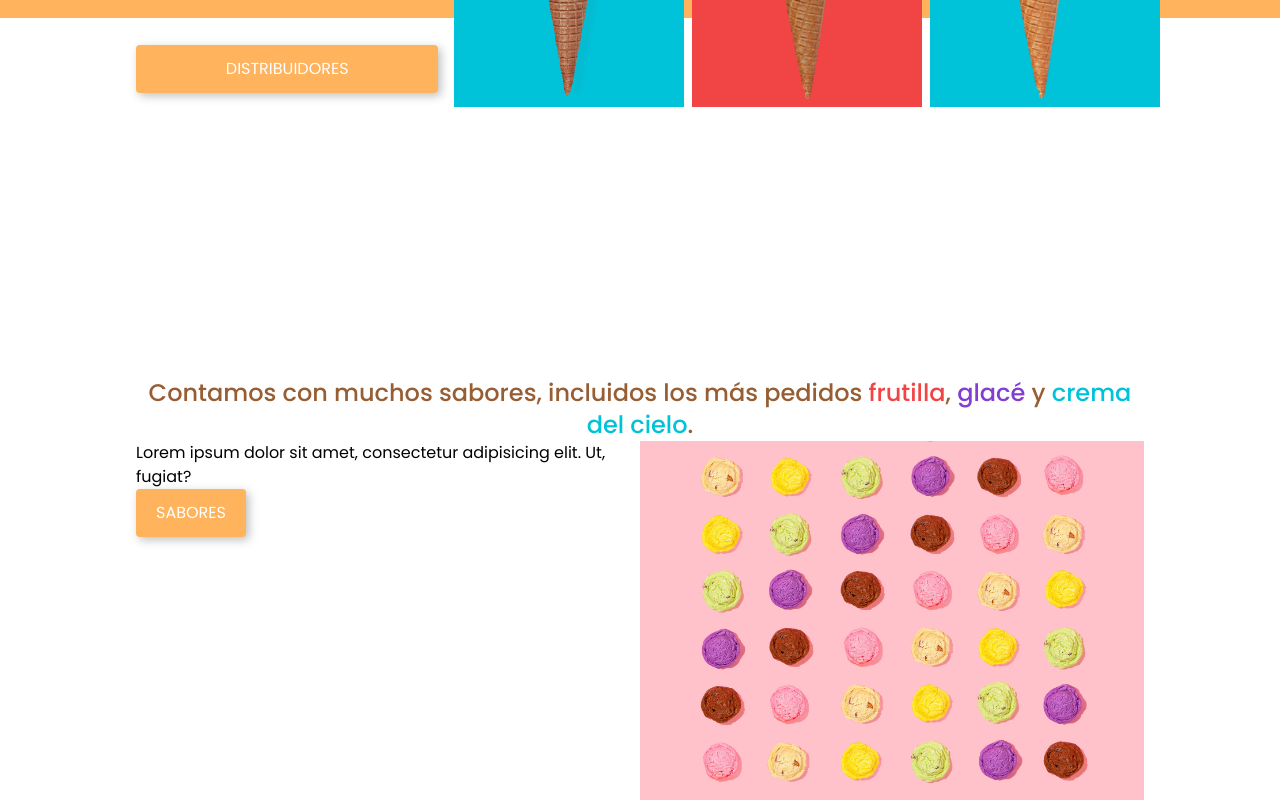
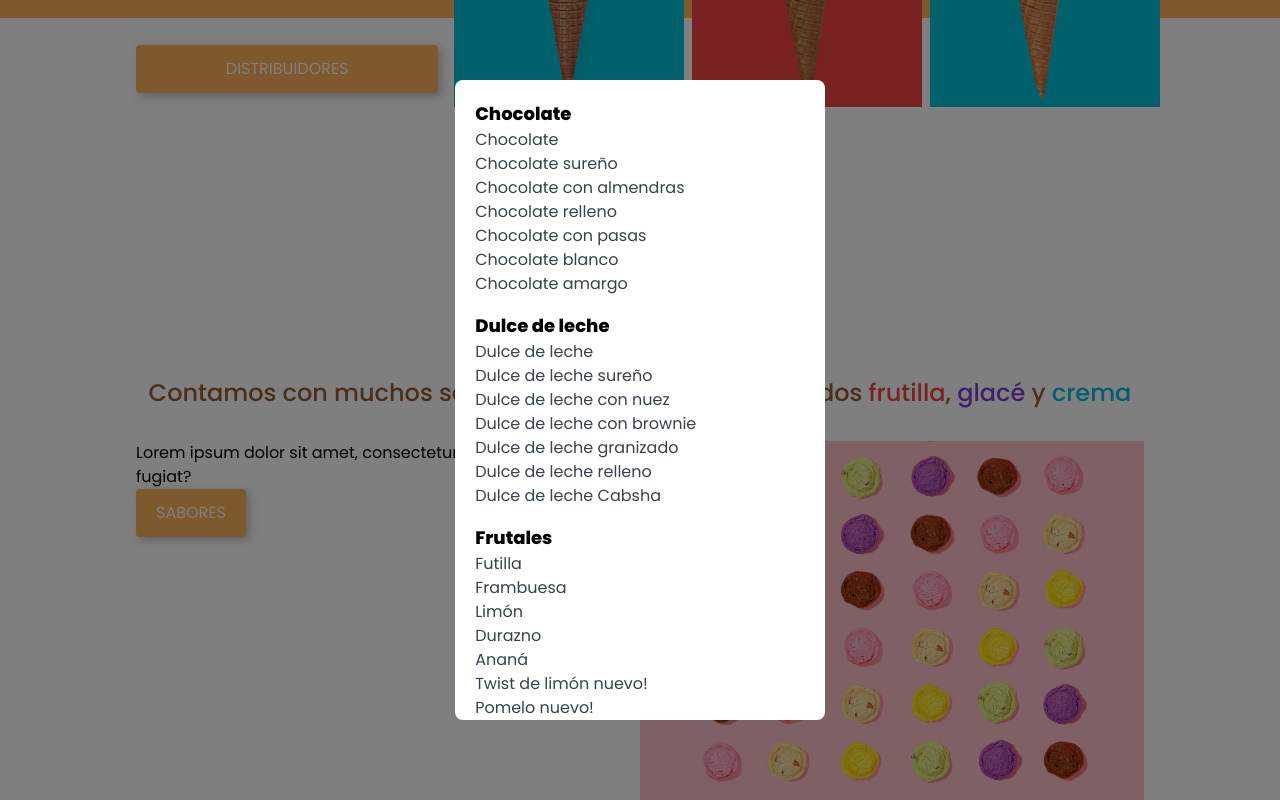
Before and after one commit to JimeBlue/glase-helados, a Nuxt app: page / in a window 1280 px wide. Both pictures are taken after a click on the button "SABORES". Shown: the part 1294-2094 px from the top of the page. Built offline with nearby package versions, Linux system fonts and the light colour scheme.

Commit message:
Create reusable modal and use it for ice cream flavors

```diff
--- /dev/null
+++ b/components/base/Modal.vue
@@ -0,0 +1,54 @@
+<template>
+  <transition name="modal">
+    <div
+      v-if="isVisible"
+      class="fixed inset-0 bg-black bg-opacity-50 flex justify-center items-center"
+      @click.self="closeModal"
+    >
+      <div class="bg-white p-5 rounded-lg max-h-[80vh] overflow-auto">
+        <!-- Loop over categories and flavors -->
+        <div
+          v-for="category in categories"
+          :key="category.category"
+          class="mb-4"
+        >
+          <h3 class="font-bold text-lg">{{ category.category }}</h3>
+          <ul>
+            <li
+              v-for="flavor in category.flavors"
+              :key="flavor"
+              class="text-gray-700"
+            >
+              {{ flavor }}
+            </li>
+          </ul>
+        </div>
+
+        <button class="modal-close-btn" @click="closeModal">Close</button>
+      </div>
+    </div>
+  </transition>
+</template>
+
+<script setup>
+const props = defineProps({
+  isVisible: Boolean,
+  categories: Array,
+})
+const emit = defineEmits(['update:isVisible'])
+
+const closeModal = () => {
+  emit('update:isVisible', false)
+}
+</script>
+
+<style scoped>
+/* Define enter and leave animations */
+.modal-enter-active,
+.modal-leave-active {
+  transition: opacity 0.5s;
+}
+.modal-enter, .modal-leave-to /* .modal-leave-active in <2.1.8 */ {
+  opacity: 0;
+}
+</style>
--- /dev/null
+++ b/composables/ice_cream_flavors.js
@@ -0,0 +1,73 @@
+export const iceCreamFlavors = [
+  {
+    category: 'Chocolate',
+    flavors: [
+      'Chocolate',
+      'Chocolate sureño',
+      'Chocolate con almendras',
+      'Chocolate relleno',
+      'Chocolate con pasas',
+      'Chocolate blanco',
+      'Chocolate amargo',
+    ],
+  },
+  {
+    category: 'Dulce de leche',
+    flavors: [
+      'Dulce de leche',
+      'Dulce de leche sureño',
+      'Dulce de leche con nuez',
+      'Dulce de leche con brownie',
+      'Dulce de leche granizado',
+      'Dulce de leche relleno',
+      'Dulce de leche Cabsha',
+    ],
+  },
+  {
+    category: 'Frutales',
+    flavors: [
+      'Futilla',
+      'Frambuesa',
+      'Limón',
+      'Durazno',
+      'Ananá',
+      'Twist de limón nuevo!',
+      'Pomelo nuevo!',
+    ],
+  },
+  {
+    category: 'Cremas',
+    flavors: [
+      'Americana',
+      'Vainilla',
+      'Granizado',
+      'Almendrado',
+      'Rusa',
+      'Flan con dulce',
+      'Crema del cielo',
+      'Sambayón',
+      'Sambayón con almendras chocolatadas',
+      'Tiramisú',
+      'Mascarpone con frutos del bosque',
+      'Marroc',
+      'Kinder',
+      'Oreo',
+      'Alfajor Glacé',
+      'Tramontana',
+      'Mantecol',
+      'Kinotos al whisky',
+      'Maracuyá',
+      'Cereza',
+      'Frutilla a la crema',
+      'Frutilla a la reina',
+      'Limón Glacé',
+      'Mouse de limón',
+      'Menta',
+      'Banana',
+      'Bananita dolca',
+      'Banana split',
+      'Ferrero rocher',
+      'Sambayón Glacé nuevo!',
+    ],
+  },
+]
--- /dev/null
+++ b/composables/useIceCreamFlavors.js
@@ -0,0 +1,8 @@
+// composables/useIceCreamFlavors.js
+
+import { iceCreamFlavors } from './ice_cream_flavors.js'
+
+export const useIceCreamFlavors = () => {
+  // Here you could add logic for fetching, error handling, etc.
+  return { iceCreamFlavors }
+}
--- a/pages/index.vue
+++ b/pages/index.vue
@@ -88,9 +88,16 @@
             </p>
             <button
               class="md:hidden btn btn-pink btn-shadow w-full sm:w-fit mx-auto mt-12"
+              @click="showModal = true"
             >
               sabores
             </button>
+            <BaseModal
+              :isVisible="showModal"
+              @update:isVisible="showModal = $event"
+              :categories="flavors"
+            >
+            </BaseModal>
           </div>
           <div class="md:grid md:grid-cols-2">
             <div class="hidden md:block">
@@ -98,7 +105,12 @@
                 Lorem ipsum dolor sit amet, consectetur adipisicing elit. Ut,
                 fugiat?
               </div>
-              <button class="btn btn-primary btn-shadow">sabores</button>
+              <button
+                class="btn btn-primary btn-shadow"
+                @click="showModal = true"
+              >
+                sabores
+              </button>
             </div>
             <div>
               <img src="/images/sabores.jpg" alt="sabores de helados" />
@@ -109,5 +121,8 @@
     </section>
   </div>
 </template>
-<script setup></script>
+<script setup>
+const showModal = ref(false)
+const { iceCreamFlavors: flavors } = useIceCreamFlavors()
+</script>
 <style scoped></style>
```
